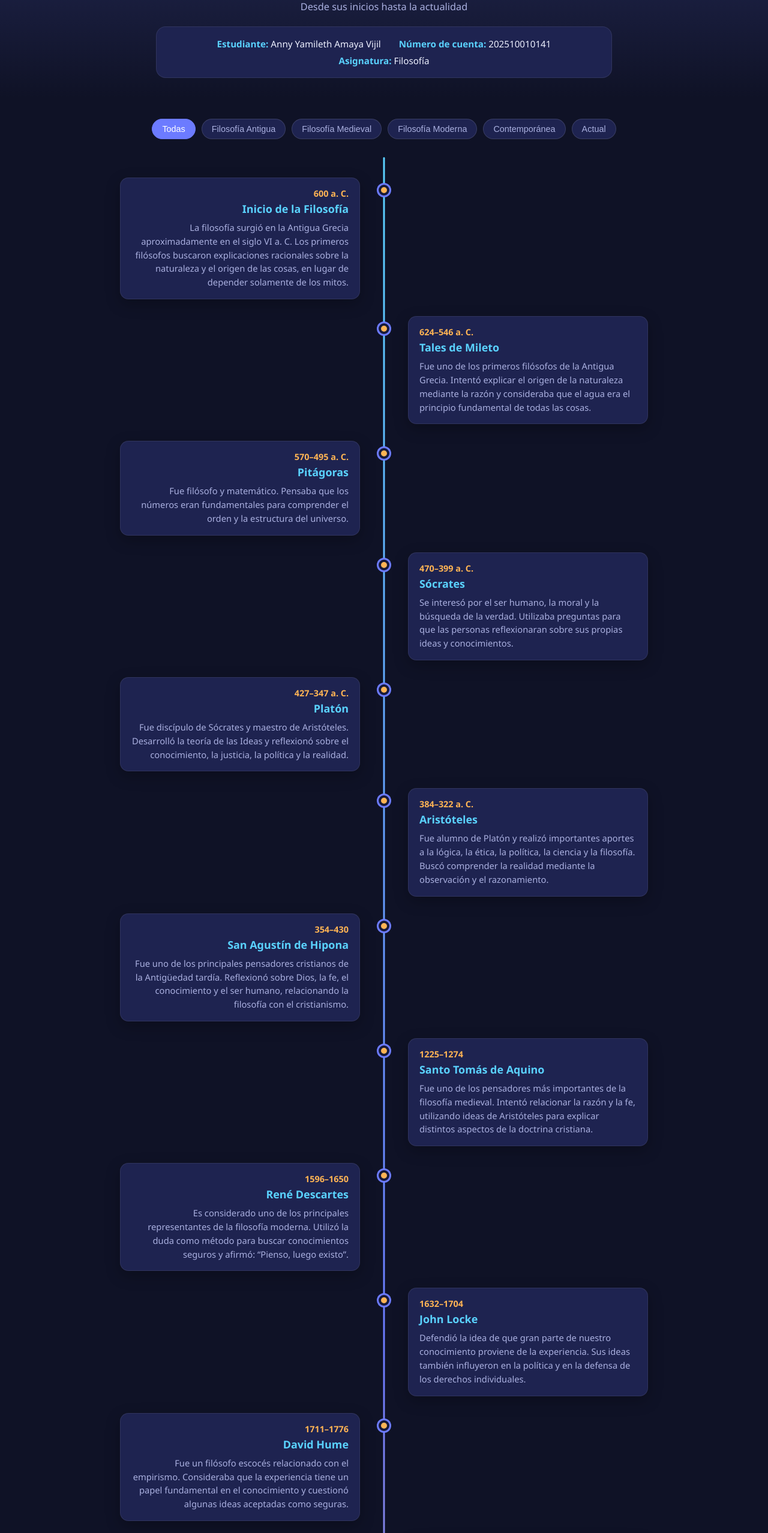
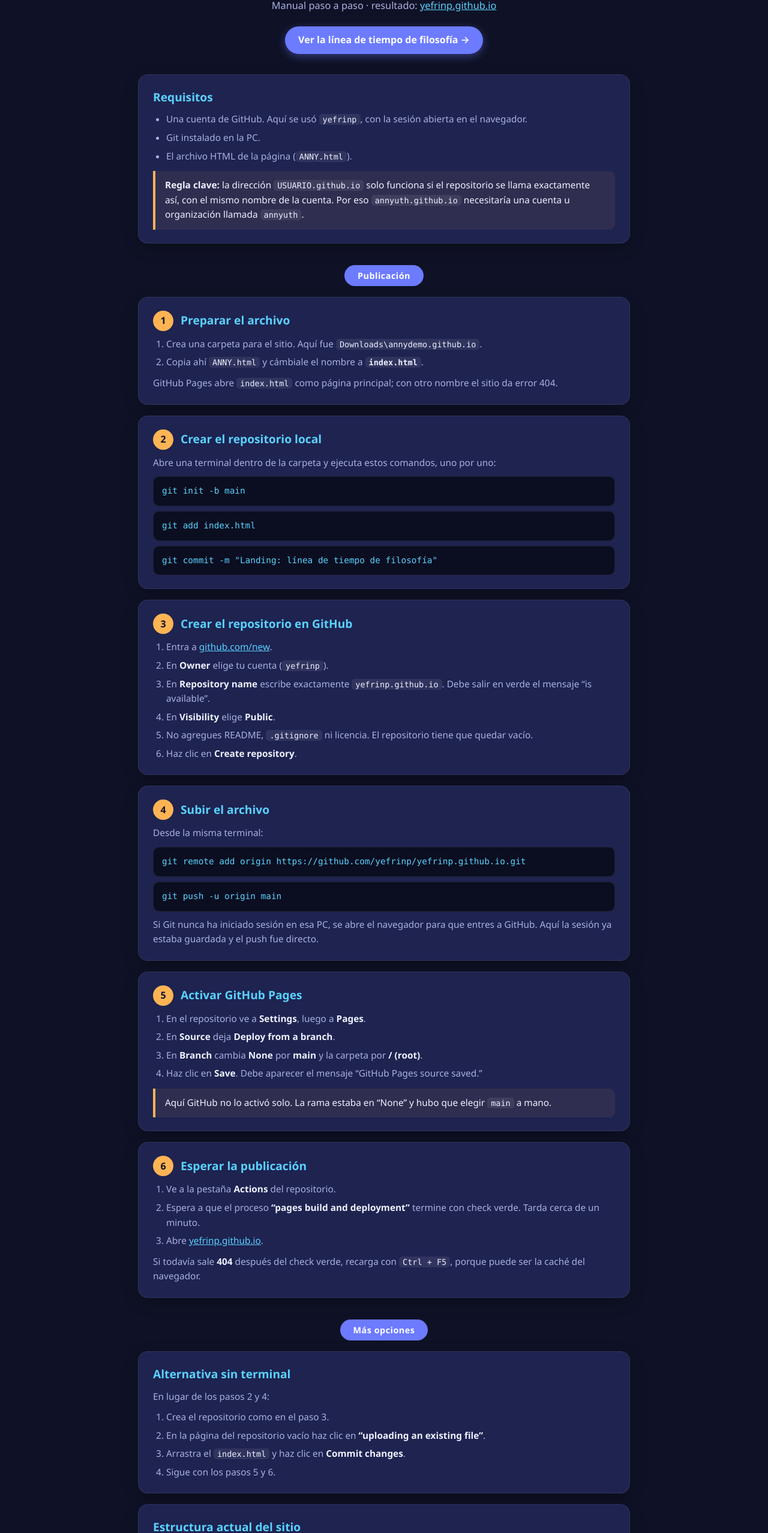
Before and after one commit to yefrinp/yefrinp.github.io, a plain HTML site: page index.html in a window 1280 px wide. Shown: the part 112-2668 px from the top of the page at 60% size. Drawn offline with Linux system fonts and the light colour scheme.

Commit message:
Manual de publicación como index; línea de tiempo movida a linea-de-tiempo.html

```diff
--- a/index.html
+++ b/index.html
@@ -3,163 +3,198 @@
 <head>
 <meta charset="UTF-8">
 <meta name="viewport" content="width=device-width, initial-scale=1.0">
-<title>Línea de Tiempo — Historia de la Filosofía</title>
+<title>Manual de publicación</title>
+<meta name="description" content="Manual paso a paso de cómo se publicó la línea de tiempo de filosofía en GitHub Pages.">
 <style>
   :root{
     --bg:#0f1226; --bg2:#171a3a; --card:#1e2350; --line:#6c7bff;
     --accent:#ffb454; --accent2:#5ad2ff; --text:#eef1ff; --muted:#aab0e0;
+    --code:#0b0e20;
   }
   *{box-sizing:border-box;margin:0;padding:0}
   body{
     font-family:'Segoe UI',system-ui,-apple-system,sans-serif;
     background:radial-gradient(1200px 600px at 20% -10%,#2a2f66 0%,var(--bg) 55%);
-    color:var(--text);min-height:100vh;padding:0 0 80px;
+    background-color:var(--bg);
+    color:var(--text);min-height:100vh;padding:0 16px 80px;line-height:1.6;
   }
   header{
-    text-align:center;padding:56px 20px 34px;
-    background:linear-gradient(180deg,rgba(108,123,255,.18),transparent);
+    text-align:center;padding:56px 0 34px;max-width:820px;margin:0 auto;
   }
-  header h1{font-size:2.1rem;letter-spacing:.5px;margin-bottom:10px}
+  header h1{font-size:2.1rem;letter-spacing:.5px;margin-bottom:10px;line-height:1.25}
   header p{color:var(--muted);font-size:1.02rem}
-  .datos{
-    max-width:760px;margin:22px auto 0;background:var(--card);
-    border:1px solid rgba(255,255,255,.08);border-radius:16px;
-    padding:18px 24px;display:flex;flex-wrap:wrap;gap:8px 30px;
-    justify-content:center;font-size:.95rem;
+  header p a{color:var(--accent2)}
+  .btn{
+    display:inline-block;margin-top:22px;background:var(--line);color:#fff;
+    padding:10px 22px;border-radius:30px;text-decoration:none;font-weight:600;
+    box-shadow:0 4px 14px rgba(108,123,255,.4);transition:.25s;
   }
-  .datos b{color:var(--accent2)}
-  .filtros{
-    max-width:960px;margin:34px auto 10px;display:flex;flex-wrap:wrap;
-    gap:10px;justify-content:center;padding:0 16px;
+  .btn:hover{transform:translateY(-2px)}
+  .btn:focus-visible,a:focus-visible{outline:2px solid var(--accent2);outline-offset:3px}
+  main{max-width:820px;margin:0 auto;display:flex;flex-direction:column;gap:18px}
+  .card{
+    background:var(--card);border:1px solid rgba(255,255,255,.08);
+    border-radius:16px;padding:22px 24px;box-shadow:0 8px 24px rgba(0,0,0,.25);
   }
-  .filtros button{
-    background:var(--card);color:var(--muted);border:1px solid rgba(255,255,255,.12);
-    padding:8px 16px;border-radius:30px;cursor:pointer;font-size:.9rem;
-    transition:.25s;
+  .card h2{font-size:1.2rem;color:var(--accent2);margin-bottom:10px;display:flex;align-items:center;gap:12px}
+  .card p,.card li{color:var(--muted);font-size:.96rem}
+  .card p+p,.card p+pre,.card pre+p,.card ol+p,.card ul+p,.card p+ol,.card p+ul{margin-top:10px}
+  .card ol,.card ul{padding-left:22px}
+  .card li+li{margin-top:6px}
+  .card b,.card strong{color:var(--text)}
+  .num{
+    flex:none;width:34px;height:34px;border-radius:50%;background:var(--accent);
+    color:var(--bg);font-weight:800;display:grid;place-items:center;font-size:1rem;
   }
-  .filtros button:hover{color:var(--text);border-color:var(--line)}
-  .filtros button.active{background:var(--line);color:#fff;border-color:var(--line)}
-  .timeline{
-    max-width:960px;margin:30px auto 0;position:relative;padding:20px 0;
+  code{
+    font-family:Consolas,'Cascadia Code',monospace;font-size:.88em;
+    background:rgba(255,255,255,.08);padding:1px 6px;border-radius:5px;color:var(--text);
   }
-  .timeline::before{
-    content:"";position:absolute;left:50%;top:0;bottom:0;width:3px;
-    background:linear-gradient(var(--accent2),var(--line),var(--accent));
-    transform:translateX(-50%);border-radius:3px;
+  pre{
+    background:var(--code);border:1px solid rgba(255,255,255,.08);border-radius:10px;
+    padding:12px 14px;overflow-x:auto;margin-top:8px;
   }
-  .item{position:relative;width:50%;padding:14px 40px;opacity:0;
-    transform:translateY(24px);transition:.5s;}
-  .item.show{opacity:1;transform:none}
-  .item:nth-child(odd){left:0;text-align:right}
-  .item:nth-child(even){left:50%}
-  .item .dot{
-    position:absolute;top:26px;width:18px;height:18px;border-radius:50%;
-    background:var(--accent);border:4px solid var(--bg2);box-shadow:0 0 0 3px var(--line);
+  pre code{background:none;padding:0;font-size:.9rem;color:var(--accent2);user-select:all}
+  .nota{
+    border-left:4px solid var(--accent);background:rgba(255,180,84,.08);
+    padding:12px 16px;border-radius:0 10px 10px 0;margin-top:12px;
   }
-  .item:nth-child(odd) .dot{right:-9px}
-  .item:nth-child(even) .dot{left:-9px}
-  .box{
-    background:var(--card);border:1px solid rgba(255,255,255,.08);
-    border-radius:14px;padding:16px 18px;
-    box-shadow:0 8px 24px rgba(0,0,0,.25);
+  .nota p{color:var(--text)}
+  .era{text-align:center;margin:18px 0 0}
+  .era span{
+    display:inline-block;background:var(--line);color:#fff;
+    padding:6px 22px;border-radius:30px;font-weight:600;letter-spacing:.5px;font-size:.9rem;
   }
-  .box .fecha{color:var(--accent);font-weight:700;font-size:.9rem;margin-bottom:4px}
-  .box h3{font-size:1.12rem;margin-bottom:8px;color:var(--accent2)}
-  .box p{color:var(--muted);font-size:.92rem;line-height:1.55}
-  .era-label{
-    text-align:center;margin:26px auto 6px;max-width:960px;
-  }
-  .era-label span{
-    display:inline-block;background:var(--line);color:#fff;
-    padding:6px 22px;border-radius:30px;font-weight:600;letter-spacing:.5px;
-    font-size:.9rem;box-shadow:0 4px 14px rgba(108,123,255,.4);
-  }
+  .hint{font-size:.85rem;color:var(--muted);text-align:center}
   footer{text-align:center;color:var(--muted);margin-top:40px;font-size:.85rem}
   @media(max-width:720px){
-    .timeline::before{left:22px}
-    .item,.item:nth-child(even){width:100%;left:0;text-align:left;padding-left:52px;padding-right:14px}
-    .item:nth-child(odd){text-align:left}
-    .item:nth-child(odd) .dot,.item:nth-child(even) .dot{left:13px;right:auto}
     header h1{font-size:1.6rem}
+    .card{padding:18px 16px}
   }
 </style>
 </head>
 <body>
 <header>
-  <h1>Línea de Tiempo — Historia de la Filosofía</h1>
-  <p>Desde sus inicios hasta la actualidad</p>
-  <div class="datos">
-    <div><b>Estudiante:</b> Anny Yamileth Amaya Vijil</div>
-    <div><b>Número de cuenta:</b> 202510010141</div>
-    <div><b>Asignatura:</b> Filosofía</div>
-  </div>
+  <h1>Cómo se publicó esta página en GitHub Pages</h1>
+  <p>Manual paso a paso · resultado: <a href="https://yefrinp.github.io">yefrinp.github.io</a></p>
+  <a class="btn" href="linea-de-tiempo.html">Ver la línea de tiempo de filosofía →</a>
 </header>
 
-<div class="filtros" id="filtros">
-  <button class="active" data-era="todas">Todas</button>
-  <button data-era="Antigua">Filosofía Antigua</button>
-  <button data-era="Medieval">Filosofía Medieval</button>
-  <button data-era="Moderna">Filosofía Moderna</button>
-  <button data-era="Contemporánea">Contemporánea</button>
-  <button data-era="Actual">Actual</button>
-</div>
+<main>
+  <section class="card">
+    <h2>Requisitos</h2>
+    <ul>
+      <li>Una cuenta de GitHub. Aquí se usó <code>yefrinp</code>, con la sesión abierta en el navegador.</li>
+      <li>Git instalado en la PC.</li>
+      <li>El archivo HTML de la página (<code>ANNY.html</code>).</li>
+    </ul>
+    <div class="nota">
+      <p><b>Regla clave:</b> la dirección <code>USUARIO.github.io</code> solo funciona si el repositorio se llama exactamente así, con el mismo nombre de la cuenta. Por eso <code>annyuth.github.io</code> necesitaría una cuenta u organización llamada <code>annyuth</code>.</p>
+    </div>
+  </section>
 
-<div class="timeline" id="timeline"></div>
+  <div class="era"><span>Publicación</span></div>
 
-<footer>Línea de tiempo interactiva — organizada cronológicamente · Filosofía</footer>
+  <section class="card">
+    <h2><span class="num">1</span>Preparar el archivo</h2>
+    <ol>
+      <li>Crea una carpeta para el sitio. Aquí fue <code>Downloads\annydemo.github.io</code>.</li>
+      <li>Copia ahí <code>ANNY.html</code> y cámbiale el nombre a <b><code>index.html</code></b>.</li>
+    </ol>
+    <p>GitHub Pages abre <code>index.html</code> como página principal; con otro nombre el sitio da error 404.</p>
+  </section>
 
-<script>
-const data = [
-  {era:"Antigua", fecha:"600 a. C.", titulo:"Inicio de la Filosof\u00eda", texto:"La filosof\u00eda surgi\u00f3 en la Antigua Grecia aproximadamente en el siglo VI a. C. Los primeros fil\u00f3sofos buscaron explicaciones racionales sobre la naturaleza y el origen de las cosas, en lugar de depender solamente de los mitos."},
-  {era:"Antigua", fecha:"624\u2013546 a. C.", titulo:"Tales de Mileto", texto:"Fue uno de los primeros fil\u00f3sofos de la Antigua Grecia. Intent\u00f3 explicar el origen de la naturaleza mediante la raz\u00f3n y consideraba que el agua era el principio fundamental de todas las cosas."},
-  {era:"Antigua", fecha:"570\u2013495 a. C.", titulo:"Pit\u00e1goras", texto:"Fue fil\u00f3sofo y matem\u00e1tico. Pensaba que los n\u00fameros eran fundamentales para comprender el orden y la estructura del universo."},
-  {era:"Antigua", fecha:"470\u2013399 a. C.", titulo:"S\u00f3crates", texto:"Se interes\u00f3 por el ser humano, la moral y la b\u00fasqueda de la verdad. Utilizaba preguntas para que las personas reflexionaran sobre sus propias ideas y conocimientos."},
-  {era:"Antigua", fecha:"427\u2013347 a. C.", titulo:"Plat\u00f3n", texto:"Fue disc\u00edpulo de S\u00f3crates y maestro de Arist\u00f3teles. Desarroll\u00f3 la teor\u00eda de las Ideas y reflexion\u00f3 sobre el conocimiento, la justicia, la pol\u00edtica y la realidad."},
-  {era:"Antigua", fecha:"384\u2013322 a. C.", titulo:"Arist\u00f3teles", texto:"Fue alumno de Plat\u00f3n y realiz\u00f3 importantes aportes a la l\u00f3gica, la \u00e9tica, la pol\u00edtica, la ciencia y la filosof\u00eda. Busc\u00f3 comprender la realidad mediante la observaci\u00f3n y el razonamiento."},
-  {era:"Medieval", fecha:"354\u2013430", titulo:"San Agust\u00edn de Hipona", texto:"Fue uno de los principales pensadores cristianos de la Antig\u00fcedad tard\u00eda. Reflexion\u00f3 sobre Dios, la fe, el conocimiento y el ser humano, relacionando la filosof\u00eda con el cristianismo."},
-  {era:"Medieval", fecha:"1225\u20131274", titulo:"Santo Tom\u00e1s de Aquino", texto:"Fue uno de los pensadores m\u00e1s importantes de la filosof\u00eda medieval. Intent\u00f3 relacionar la raz\u00f3n y la fe, utilizando ideas de Arist\u00f3teles para explicar distintos aspectos de la doctrina cristiana."},
-  {era:"Moderna", fecha:"1596\u20131650", titulo:"Ren\u00e9 Descartes", texto:"Es considerado uno de los principales representantes de la filosof\u00eda moderna. Utiliz\u00f3 la duda como m\u00e9todo para buscar conocimientos seguros y afirm\u00f3: \u201cPienso, luego existo\u201d."},
-  {era:"Moderna", fecha:"1632\u20131704", titulo:"John Locke", texto:"Defendi\u00f3 la idea de que gran parte de nuestro conocimiento proviene de la experiencia. Sus ideas tambi\u00e9n influyeron en la pol\u00edtica y en la defensa de los derechos individuales."},
-  {era:"Moderna", fecha:"1711\u20131776", titulo:"David Hume", texto:"Fue un fil\u00f3sofo escoc\u00e9s relacionado con el empirismo. Consideraba que la experiencia tiene un papel fundamental en el conocimiento y cuestion\u00f3 algunas ideas aceptadas como seguras."},
-  {era:"Moderna", fecha:"1724\u20131804", titulo:"Immanuel Kant", texto:"Intent\u00f3 explicar c\u00f3mo obtenemos conocimiento y cu\u00e1les son sus l\u00edmites. Tambi\u00e9n desarroll\u00f3 importantes ideas sobre la moral y la libertad humana."},
-  {era:"Contempor\u00e1nea", fecha:"1770\u20131831", titulo:"Georg Wilhelm Friedrich Hegel", texto:"Desarroll\u00f3 una filosof\u00eda centrada en la historia, la sociedad y el desarrollo de las ideas. Consideraba que el pensamiento y la realidad se desarrollan mediante procesos de cambio y contradicci\u00f3n."},
-  {era:"Contempor\u00e1nea", fecha:"1818\u20131883", titulo:"Karl Marx", texto:"Analiz\u00f3 la sociedad, la econom\u00eda y las relaciones entre las diferentes clases sociales. Sus ideas tuvieron gran influencia en la filosof\u00eda, la pol\u00edtica y la econom\u00eda."},
-  {era:"Contempor\u00e1nea", fecha:"1844\u20131900", titulo:"Friedrich Nietzsche", texto:"Cuestion\u00f3 muchas ideas tradicionales sobre la moral, la religi\u00f3n y la cultura. Defendi\u00f3 la necesidad de que el ser humano reflexionara y creara sus propios valores."},
-  {era:"Contempor\u00e1nea", fecha:"1856\u20131939", titulo:"Sigmund Freud", texto:"Desarroll\u00f3 el psicoan\u00e1lisis y estudi\u00f3 la importancia de los procesos inconscientes en la conducta humana. Sus ideas influyeron en la psicolog\u00eda, la cultura y la filosof\u00eda."},
-  {era:"Contempor\u00e1nea", fecha:"1905\u20131980", titulo:"Jean-Paul Sartre", texto:"Fue uno de los principales representantes del existencialismo. Reflexion\u00f3 sobre la libertad, la responsabilidad y las decisiones que toma cada persona durante su vida."},
-  {era:"Actual", fecha:"1906\u20131975", titulo:"Hannah Arendt", texto:"Reflexion\u00f3 sobre la pol\u00edtica, la libertad, la responsabilidad y la vida en sociedad. Sus ideas ayudaron a comprender diferentes problemas pol\u00edticos y sociales del siglo XX."},
-  {era:"Actual", fecha:"2000\u2013actualidad", titulo:"Filosof\u00eda del siglo XXI", texto:"La filosof\u00eda actual estudia temas relacionados con la tecnolog\u00eda, la inteligencia artificial, la \u00e9tica, el medio ambiente, la pol\u00edtica, la ciencia y los cambios de la sociedad. Contin\u00faa ayudando a reflexionar sobre los problemas del mundo actual."}
-];
+  <section class="card">
+    <h2><span class="num">2</span>Crear el repositorio local</h2>
+    <p>Abre una terminal dentro de la carpeta y ejecuta estos comandos, uno por uno:</p>
+    <pre><code>git init -b main</code></pre>
+    <pre><code>git add index.html</code></pre>
+    <pre><code>git commit -m "Landing: línea de tiempo de filosofía"</code></pre>
+  </section>
 
-const tl = document.getElementById('timeline');
+  <section class="card">
+    <h2><span class="num">3</span>Crear el repositorio en GitHub</h2>
+    <ol>
+      <li>Entra a <a href="https://github.com/new" style="color:var(--accent2)">github.com/new</a>.</li>
+      <li>En <b>Owner</b> elige tu cuenta (<code>yefrinp</code>).</li>
+      <li>En <b>Repository name</b> escribe exactamente <code>yefrinp.github.io</code>. Debe salir en verde el mensaje “is available”.</li>
+      <li>En <b>Visibility</b> elige <b>Public</b>.</li>
+      <li>No agregues README, <code>.gitignore</code> ni licencia. El repositorio tiene que quedar vacío.</li>
+      <li>Haz clic en <b>Create repository</b>.</li>
+    </ol>
+  </section>
 
-function render(era){
-  tl.innerHTML = '';
-  const list = era==='todas' ? data : data.filter(d=>d.era===era);
-  list.forEach(d=>{
-    const it = document.createElement('div');
-    it.className='item';
-    it.innerHTML = '<span class="dot"></span><div class="box">'+
-      '<div class="fecha">'+d.fecha+'</div>'+
-      '<h3>'+d.titulo+'</h3>'+
-      '<p>'+d.texto+'</p></div>';
-    tl.appendChild(it);
-  });
-  requestAnimationFrame(()=>{
-    document.querySelectorAll('.item').forEach((el,i)=>{
-      setTimeout(()=>el.classList.add('show'), i*70);
-    });
-  });
-}
+  <section class="card">
+    <h2><span class="num">4</span>Subir el archivo</h2>
+    <p>Desde la misma terminal:</p>
+    <pre><code>git remote add origin https://github.com/yefrinp/yefrinp.github.io.git</code></pre>
+    <pre><code>git push -u origin main</code></pre>
+    <p>Si Git nunca ha iniciado sesión en esa PC, se abre el navegador para que entres a GitHub. Aquí la sesión ya estaba guardada y el push fue directo.</p>
+  </section>
 
-document.getElementById('filtros').addEventListener('click', e=>{
-  if(e.target.tagName!=='BUTTON') return;
-  document.querySelectorAll('#filtros button').forEach(b=>b.classList.remove('active'));
-  e.target.classList.add('active');
-  render(e.target.dataset.era);
-});
+  <section class="card">
+    <h2><span class="num">5</span>Activar GitHub Pages</h2>
+    <ol>
+      <li>En el repositorio ve a <b>Settings</b>, luego a <b>Pages</b>.</li>
+      <li>En <b>Source</b> deja <b>Deploy from a branch</b>.</li>
+      <li>En <b>Branch</b> cambia <b>None</b> por <b>main</b> y la carpeta por <b>/ (root)</b>.</li>
+      <li>Haz clic en <b>Save</b>. Debe aparecer el mensaje “GitHub Pages source saved.”</li>
+    </ol>
+    <div class="nota">
+      <p>Aquí GitHub no lo activó solo. La rama estaba en “None” y hubo que elegir <code>main</code> a mano.</p>
+    </div>
+  </section>
 
-render('todas');
-</script>
+  <section class="card">
+    <h2><span class="num">6</span>Esperar la publicación</h2>
+    <ol>
+      <li>Ve a la pestaña <b>Actions</b> del repositorio.</li>
+      <li>Espera a que el proceso <b>“pages build and deployment”</b> termine con check verde. Tarda cerca de un minuto.</li>
+      <li>Abre <a href="https://yefrinp.github.io" style="color:var(--accent2)">yefrinp.github.io</a>.</li>
+    </ol>
+    <p>Si todavía sale <b>404</b> después del check verde, recarga con <code>Ctrl + F5</code>, porque puede ser la caché del navegador.</p>
+  </section>
+
+  <div class="era"><span>Más opciones</span></div>
+
+  <section class="card">
+    <h2>Alternativa sin terminal</h2>
+    <p>En lugar de los pasos 2 y 4:</p>
+    <ol>
+      <li>Crea el repositorio como en el paso 3.</li>
+      <li>En la página del repositorio vacío haz clic en <b>“uploading an existing file”</b>.</li>
+      <li>Arrastra el <code>index.html</code> y haz clic en <b>Commit changes</b>.</li>
+      <li>Sigue con los pasos 5 y 6.</li>
+    </ol>
+  </section>
+
+  <section class="card">
+    <h2>Estructura actual del sitio</h2>
+    <ul>
+      <li><code>index.html</code>: este manual.</li>
+      <li><code>linea-de-tiempo.html</code>: la línea de tiempo de filosofía (antes era el <code>index.html</code>).</li>
+    </ul>
+  </section>
+
+  <section class="card">
+    <h2>Cómo actualizar la página después</h2>
+    <p>Edita el archivo en la carpeta local y luego ejecuta:</p>
+    <pre><code>git commit -am "Actualizar landing"</code></pre>
+    <pre><code>git push</code></pre>
+    <p>La página se actualiza sola en uno o dos minutos.</p>
+  </section>
+
+  <section class="card">
+    <h2>Notas</h2>
+    <ul>
+      <li>Cada cuenta solo puede tener <b>un</b> sitio <code>USUARIO.github.io</code>. Para otras páginas crea un repositorio con otro nombre (por ejemplo <code>filosofia</code>) y activa Pages igual. Esa quedaría en <code>yefrinp.github.io/filosofia</code>.</li>
+      <li>Todo lo que está en el repositorio es <b>público</b>, incluido el nombre y el número de cuenta que muestra la línea de tiempo.</li>
+    </ul>
+  </section>
+
+  <p class="hint">Consejo: haz clic en un comando para seleccionarlo completo y copiarlo.</p>
+</main>
+
+<footer>Manual de publicación · GitHub Pages</footer>
 </body>
 </html>
```
Also changed, not shown: linea-de-tiempo.html (added, +165 -0 lines).
